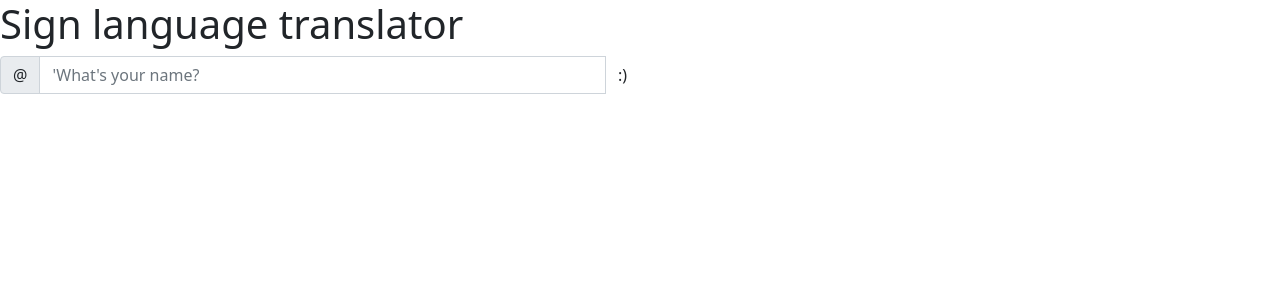
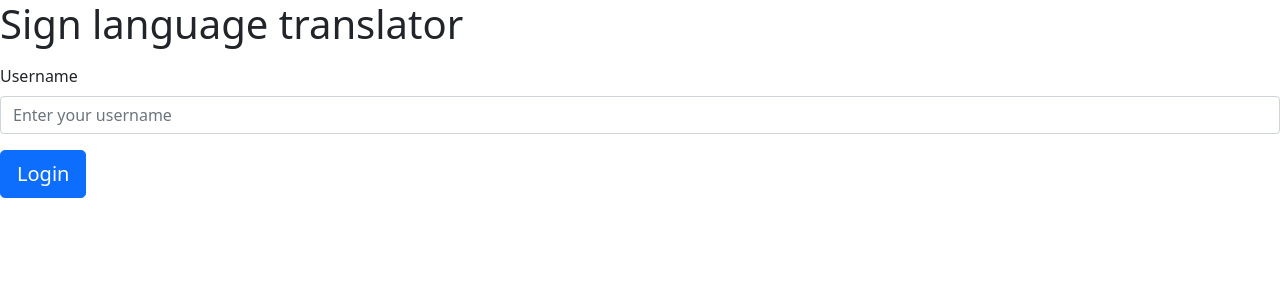
Before and after one commit to TimoJarvenpaa/sign-language-translator, a React (Create React App) app: page / in a window 1280 px wide. Shown: the top 300 px of the page. Built offline with nearby package versions, Linux system fonts and the light colour scheme.

Commit message:
FEAT: Get user data from API WIP
Co-authored-by: TimoJarvenpaa <32742872+TimoJarvenpaa@users.noreply.github.com>

```diff
--- a/src/components/Login/LoginAPI.js
+++ b/src/components/Login/LoginAPI.js
@@ -2,16 +2,17 @@ const BASE_URL = "https://at-assignment-api.herokuapp.com/translations";
 
 export const LoginAPI = {
 	login(username) {
-    return fetch(`${BASE_URL}?username=${username}`).then(async (response) => {
+		return fetch(`${BASE_URL}?username=${username}`).then(async response => {
 			if (!response.ok) {
 				const { error = "An unknown error occurred" } = await response.json();
 				throw new Error(error);
 			}
 			const data = await response.json();
-      if (data === []) {
+			console.log(data);
+			if (!Object.keys(data).length) {
 				throw new Error("Username does not exist");
 			}
 			return data;
 		});
-  }
+	},
 };
--- a/src/components/Login/LoginForm.js
+++ b/src/components/Login/LoginForm.js
@@ -1,24 +1,49 @@
+import { useState } from "react";
+import { useDispatch, useSelector } from "react-redux";
+import { loginAttemptAction } from "../../store/actions/loginActions";
+
 const LoginForm = () => {
+	const [username, setUsername] = useState("");
+	const dispatch = useDispatch();
+	const { loginError } = useSelector(state => state.login);
+
+	const onInputChange = e => {
+		setUsername(e.target.value);
+	};
+
+	const onLoginSubmit = e => {
+		e.preventDefault();
+		dispatch(loginAttemptAction(username));
+	};
+
 	return (
 		<div className="LoginForm">
-			<div className="input-group w-50">
-				<span className="input-group-text" id="username-icon">
-					@
-				</span>
-				<input
-					type="text"
-					className="form-control"
-					placeholder="'What's your name?"
-					aria-describedby="username-icon username-button"
-				/>
-				<button
-					className="btn"
-					type="submit"
-					aria-describedby="username-button"
-				>
-					:)
+			<form onSubmit={onLoginSubmit} className="mt-3">
+				<div className="mb-3">
+					<label htmlFor="username" className="form-label">
+						Username
+					</label>
+					<input
+						id="username"
+						type="text"
+						placeholder="Enter your username"
+						onChange={onInputChange}
+						className="form-control"
+					/>
+				</div>
+				<button type="submit" className="btn btn-primary btn-lg">
+					Login
 				</button>
-			</div>
+			</form>
+
+			{loginError && (
+				<div class="alert alert-danger" role="alert">
+					<p className="d-flex mb-0">
+						<span className="material-icons">error</span>&nbsp;
+						<span>{loginError}</span>
+					</p>
+				</div>
+			)}
 		</div>
 	);
 };
--- a/src/store/middleware/loginMiddleware.js
+++ b/src/store/middleware/loginMiddleware.js
@@ -8,17 +8,17 @@ import {
 
 export const loginMiddleware =
 	({ dispatch }) =>
-  (next) =>
-  (action) => {
+	next =>
+	action => {
 		next(action);
 
 		if (action.type === ACTION_LOGIN_ATTEMPT) {
 			LoginAPI.login(action.payload)
-        .then((user) => {
+				.then(user => {
 					dispatch(loginSuccessAction(user));
 				})
-        .catch((error) => {
-          dispatch(loginErrorAction(error.message));
+				.catch(error => {
+					dispatch(loginErrorAction(error));
 				});
 		}
 
```
Lines whose indentation alone changed are shown as unchanged.
